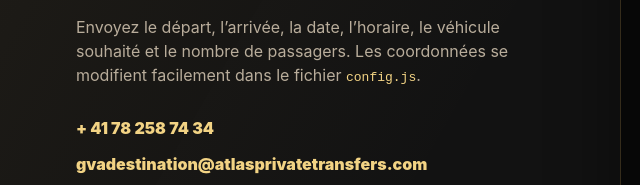
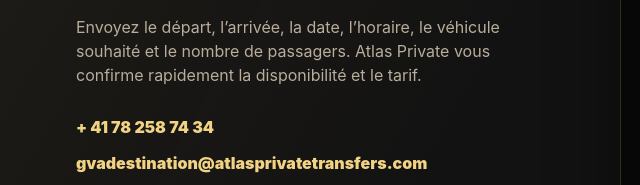
Before and after one commit to atlasprivatetransfers/atlasprivatetransfers, a plain HTML site: page index.html in a window 1280 px wide. Shown: the part 4128-4313 px from the top of the page, 0-640 px from the left. Drawn offline with Linux system fonts and the light colour scheme.

Commit message:
Add files via upload

```diff
--- a/index.html
+++ b/index.html
@@ -161,10 +161,10 @@
         <div class="contact-copy reveal">
           <p class="eyebrow">Réservation</p>
           <h2>Préparer votre trajet avec Atlas Private.</h2>
-          <p>
-            Envoyez le départ, l’arrivée, la date, l’horaire, le véhicule souhaité et le nombre
-            de passagers. Les coordonnées se modifient facilement dans le fichier <code>config.js</code>.
-          </p>
+        <p>
+          Envoyez le départ, l’arrivée, la date, l’horaire, le véhicule souhaité et le nombre
+          de passagers. Atlas Private vous confirme rapidement la disponibilité et le tarif.
+        </p>
           <div class="contact-lines">
             <a class="js-phone-link js-phone-text" href="tel:+33000000000">07 00 00 00 00</a>
             <a class="js-email-link js-email-text" href="mailto:contact@transports-atlas.fr">contact@transports-atlas.fr</a>
```
